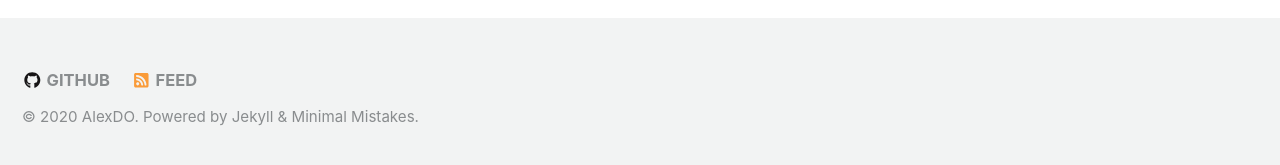
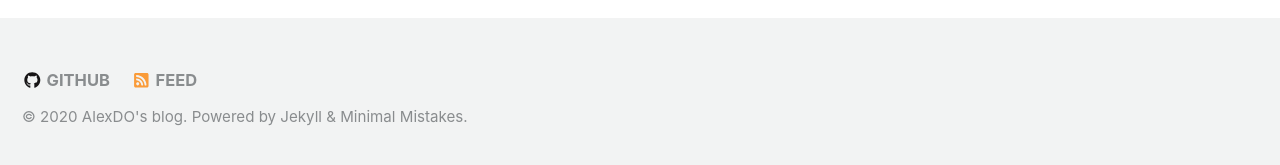
Before and after one commit to alexandre-do/alexandre-do.github.io, a Jekyll site: the page built from _pages/about.md, in a window 1280 px wide and 900 px high, scrolled down 253 px. Shown: the part 727-892 px from the top of the window. Built offline with Jekyll 4.4.1, drawn with Linux system fonts in a browser that asks for light colours; nearby versions of some CDN libraries.

Commit message:
Update _config.yml

```diff
--- a/_config.yml
+++ b/_config.yml
@@ -10,7 +10,7 @@ minimal_mistakes_skin    : "default" # "air", "aqua", "contrast", "dark", "dirt"
 
 # Site Settings
 locale                   : "en-FR"
-title                    : "AlexDO"
+title                    : "AlexDO's blog"
 title_separator          : "-"
 name                     :
 description              : "Data Science Portfolio"
@@ -98,6 +98,7 @@ author:
   flickr           :
   facebook         :
   foursquare       :
+  docker           : "alexandredo"
   github           : "alexandre-do"
   gitlab           :
   google_plus      :
@@ -182,7 +183,7 @@ sass:
 
 # Outputting
 permalink: /:categories/:title/
-paginate: 5 # amount of posts to show
+paginate: 3 # amount of posts to show
 paginate_path: /page:num/
 timezone: # https://en.wikipedia.org/wiki/List_of_tz_database_time_zones
 
@@ -221,16 +222,16 @@ tag_archive:
   type: liquid
   path: /tags/
 # https://github.com/jekyll/jekyll-archives
-# jekyll-archives:
-#   enabled:
-#     - categories
-#     - tags
-#   layouts:
-#     category: archive-taxonomy
-#     tag: archive-taxonomy
-#   permalinks:
-#     category: /categories/:name/
-#     tag: /tags/:name/
+jekyll-archives:
+   enabled:
+     - categories
+     - tags
+   layouts:
+     category: archive-taxonomy
+     tag: archive-taxonomy
+   permalinks:
+     category: /categories/:name/
+     tag: /tags/:name/
 
 
 # HTML Compression
```
